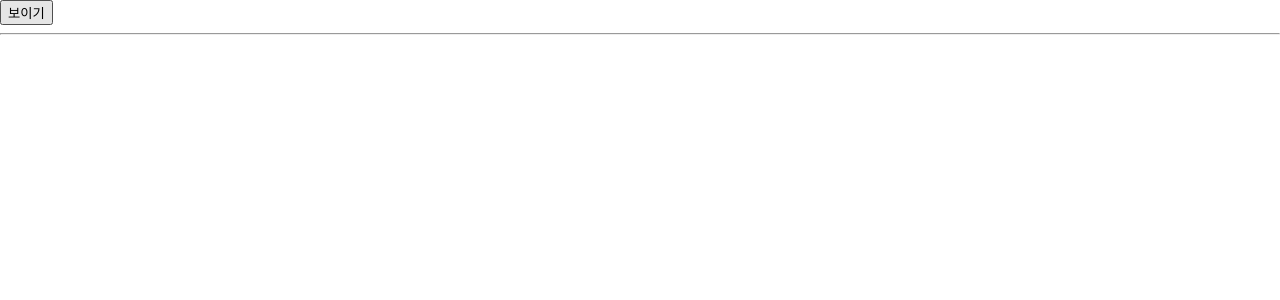
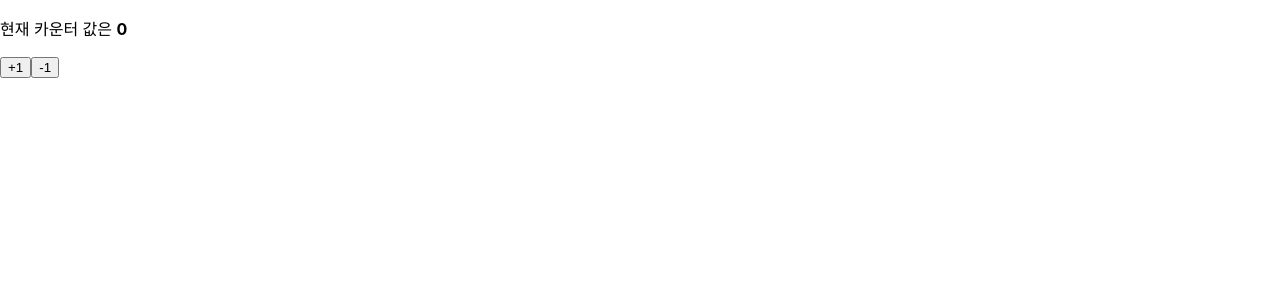
Before and after one commit to RATSENO/hooks-tutorial, a React (Create React App) app: page / in a window 1280 px wide. Shown: the top 300 px of the page. Built offline with nearby package versions, Linux system fonts and the light colour scheme.

Commit message:
useReducer - Counter.js 작성

```diff
--- a/src/App.js
+++ b/src/App.js
@@ -1,13 +1,8 @@
 import { useState } from "react";
-import Info from "./Info";
+import Counter from "./Counter";
 
 const App = () => {
-  const [visible, setVisible] = useState(false);
-  return <div >
-    <button onClick={() => { setVisible(!visible) }}>{visible ? '숨기기' : '보이기'}</button>
-    <hr />
-    {visible && <Info />}
-  </div>
+  return <Counter></Counter>
 }
 
 export default App;
--- a/src/Counter.js
+++ b/src/Counter.js
@@ -1,15 +1,28 @@
-import React, { useState } from "react";
+import React, { useReducer, useState } from "react";
+
+function reducer(state, action) {
+  //action.type에 따라 다른 작업 수행
+  switch (action.type) {
+    case 'INCREMENT':
+      return { value: state.value + 1 }
+    case 'DECREMENT':
+      return { value: state.value - 1 }
+    default:
+      //아무것도 해당되지 않을 때 기존 상태 반환
+      return state;
+  }
+}
 
 const Counter = () => {
-  const [value, setValue] = useState(0);
+  const [state, dispatch] = useReducer(reducer, { value: 0 })
 
   return (
     <div>
       <p>
-        현재 카운터 값은 <b>{value}</b>
+        현재 카운터 값은 <b>{state.value}</b>
       </p>
-      <button onClick={() => setValue(value + 1)}>+1</button>
-      <button onClick={() => setValue(value - 1)}>-1</button>
+      <button onClick={() => dispatch({ type: 'INCREMENT' })}>+1</button>
+      <button onClick={() => dispatch({ type: 'DECREMENT' })}>-1</button>
     </div>
   );
 };
--- a/src/Info.js
+++ b/src/Info.js
@@ -29,10 +29,8 @@
 
   useEffect(() => {
     console.log('effect')
-    console.log(name)
     return () => {
-      console.log('cleanup')
-      console.log(name)
+      console.log('unmount cleanup')
     };
   }, [])
 
```
